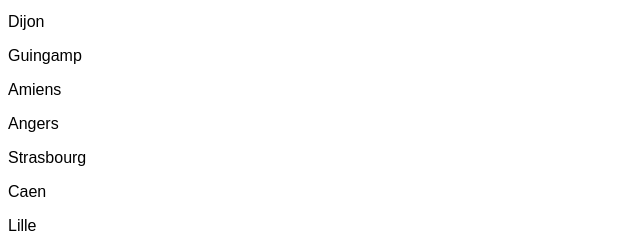
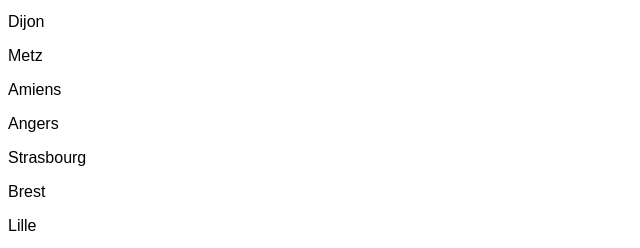
Before and after one commit to nicomil59/clubs-ligue1, a plain HTML site: page index.html in a window 1280 px wide. Shown: the part 407-655 px from the top of the page, 0-640 px from the left. Drawn offline with Linux system fonts and the light colour scheme.

Commit message:
mise à jour pour saison 2019-2020

```diff
--- a/index.html
+++ b/index.html
@@ -21,11 +21,11 @@
     <p>Nantes</p>
     <p>Montpellier</p>
     <p>Dijon</p>
-    <p>Guingamp</p>
+    <p>Metz</p>
     <p>Amiens</p>
     <p>Angers</p>
     <p>Strasbourg</p>
-    <p>Caen</p>
+    <p>Brest</p>
     <p>Lille</p>
     <p>Toulouse</p>
     <p>Reims</p>
```
Also changed, not shown: README.txt.
